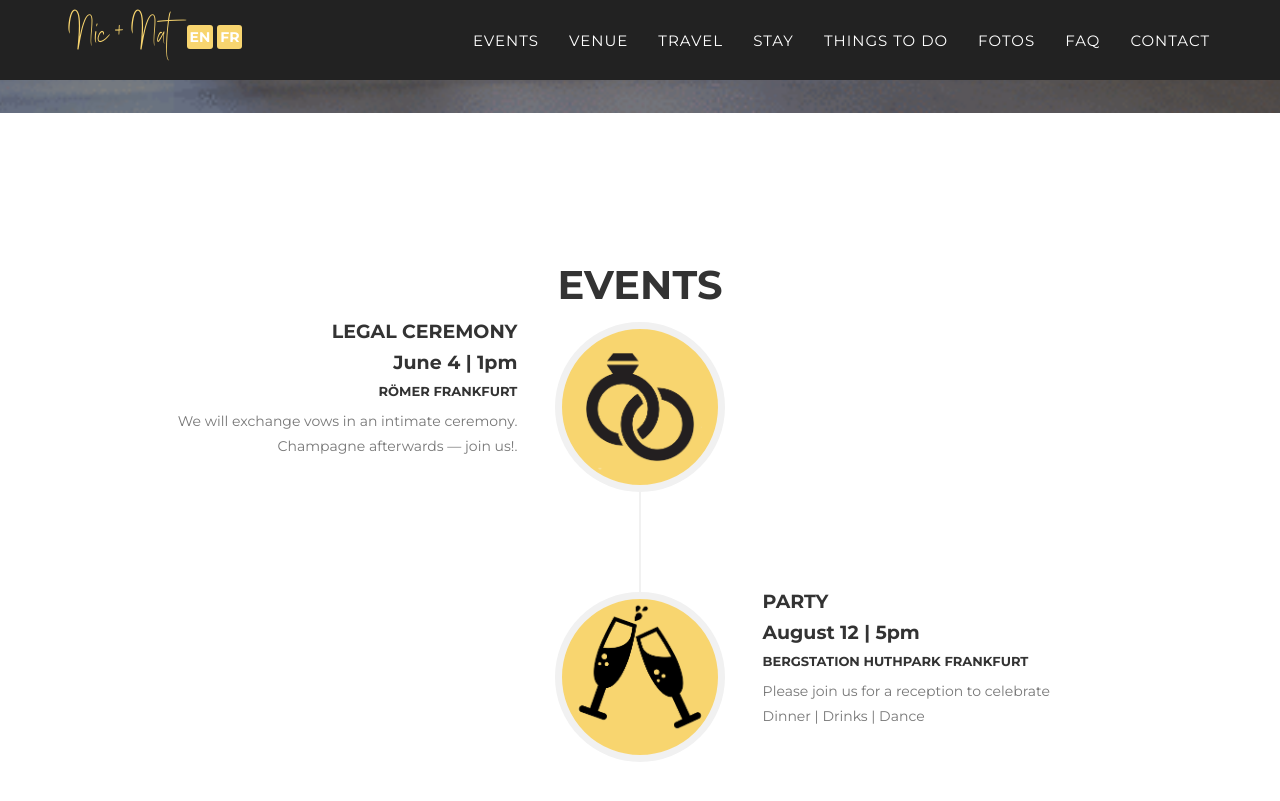
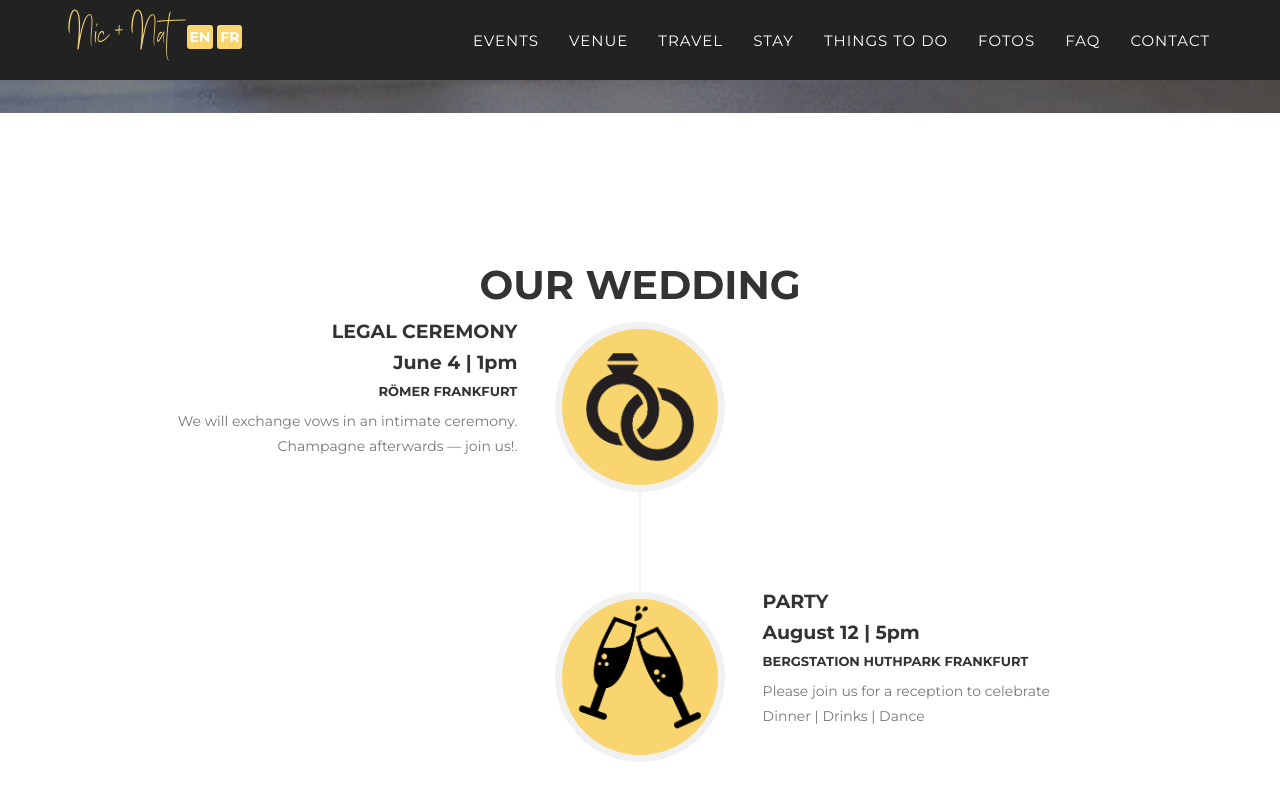
Before and after one commit to nic-nat/wedding, a Jekyll site: the page built from index.html, in a window 1280 px wide and 900 px high, scrolled down 730 px. Shown: the top 801 px of the window. Built offline with Jekyll 4.4.1, drawn with Linux system fonts in a browser that asks for light colours; some web fonts are replaced.

Commit message:
Update events.html

```diff
--- a/_includes/en_data/events.html
+++ b/_includes/en_data/events.html
@@ -3,7 +3,7 @@
     <div class="container">
         <div class="row">
             <div class="col-lg-12 text-center">
-                <h2 class="section-heading">Events</h2>
+                <h2 class="section-heading">Our wedding</h2>
             </div>
         </div>
         <div class="row">
```
